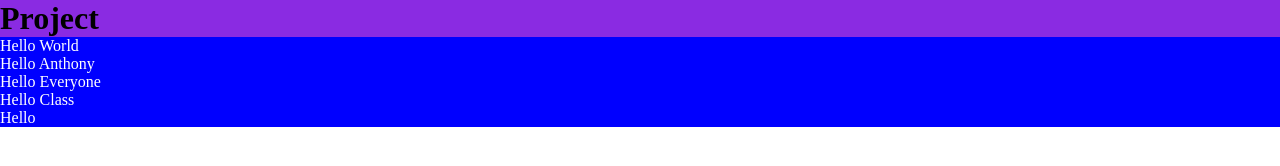
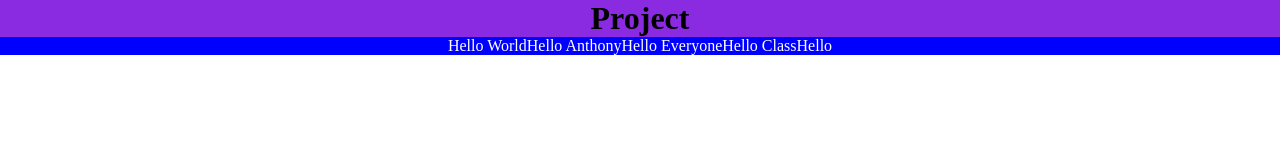
Before and after one commit to Onyema512/Git-Practice, a website: page index.html in a window 1280 px wide. Drawn offline with Linux system fonts and the light colour scheme.

Commit message:
Added display flex properties

```diff
--- a/index.css
+++ b/index.css
@@ -2,6 +2,10 @@
   padding: 0;
   margin: 0;
   box-sizing: border-box;
+}
+div{
+    display: flex;
+    justify-content: center;
 }
 .rep2{
     background-color: blue;
```
